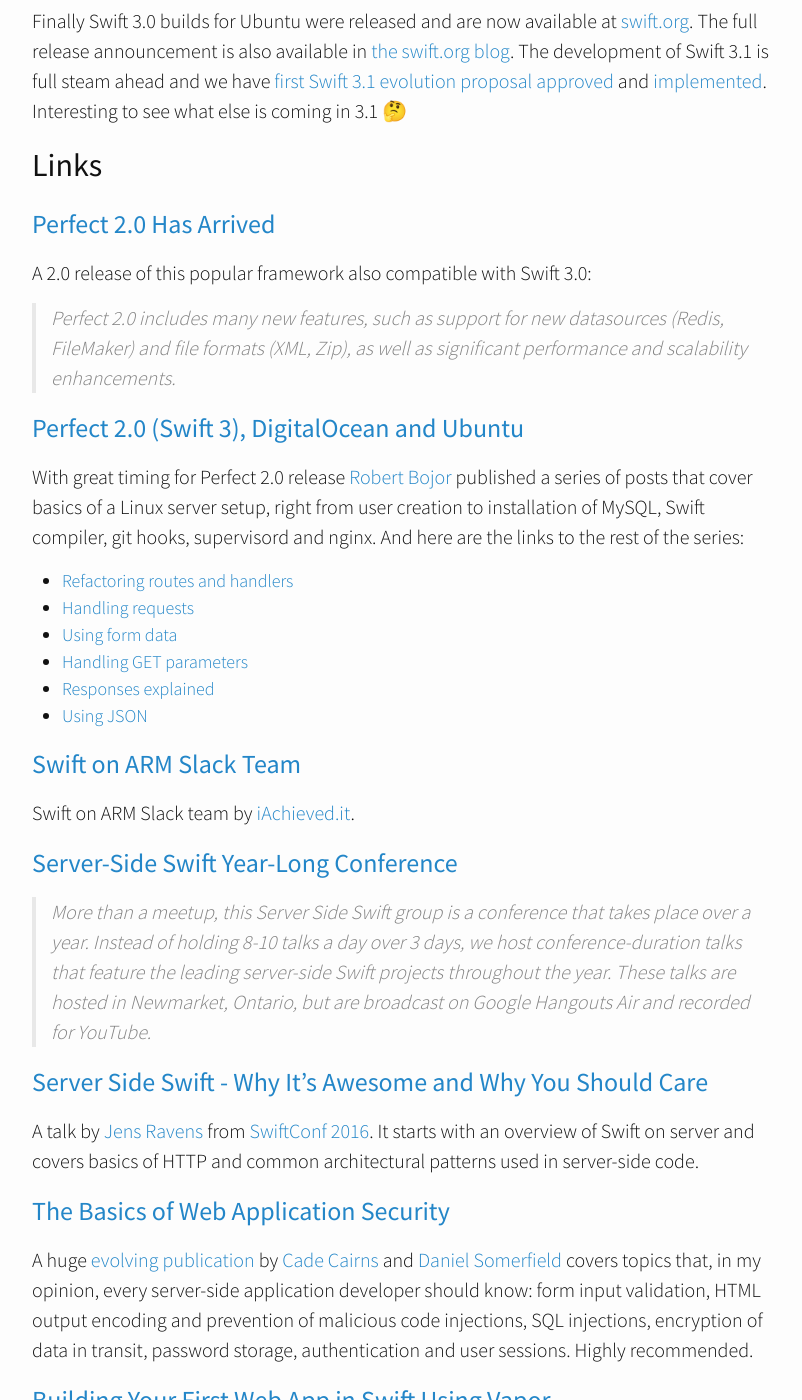
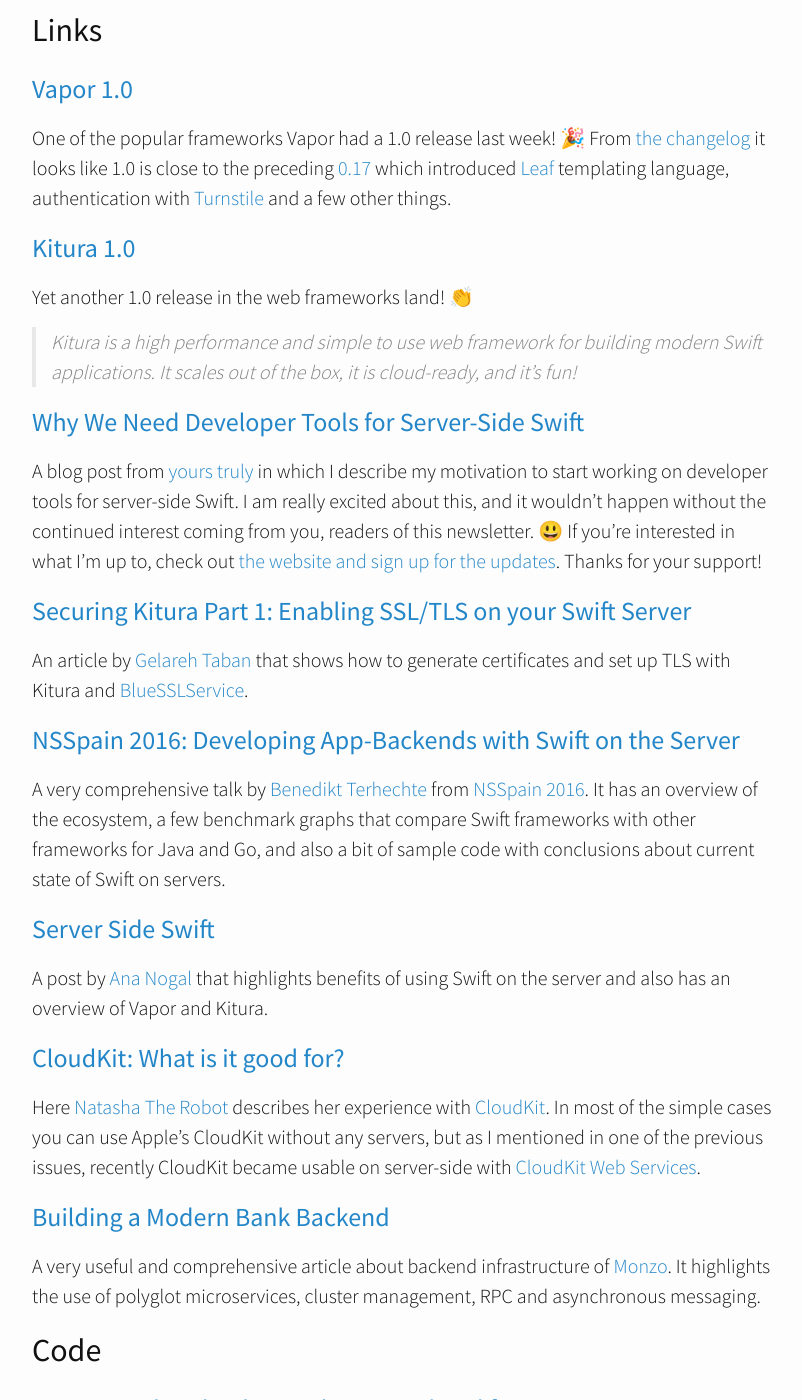
Before and after one commit to ServerSwift/serverswift.tech, a Jekyll site: the page built from index.html, in a window 1280 px wide and 1400 px high, scrolled down 577 px. Shown: the whole window, without its empty margins (238-1040 px from the left). Built offline with Jekyll 4.4.1, drawn with Linux system fonts in a browser that asks for light colours; nearby versions of some CDN libraries; some of the changed text lies outside the part shown.

Commit message:
Issue #10

```diff
--- a/_posts/2016-09-15-issue9.markdown
+++ b/_posts/2016-09-15-issue9.markdown
@@ -11,6 +11,8 @@
 [first Swift 3.1 evolution proposal approved](https://github.com/apple/swift-evolution/pull/522/files)
 and [implemented](https://github.com/apple/swift/commit/65284a581afb510f873f69a41af7d1d006e11183#diff-4ac32a78649ca5bdd8e0ba38b7006a1e).
 Interesting to see what else is coming in 3.1 🤔
+
+[<small><i>Max Desiatov</i></small>](https://twitter.com/maxdesiatov)
 
 ## Links
 
--- /dev/null
+++ b/_posts/2016-09-22-issue10.markdown
@@ -0,0 +1,83 @@
+---
+layout: post
+title:  "Issue #10"
+date:   2016-09-22
+---
+
+## Links
+
+### [Vapor 1.0](https://vapor.codes)
+
+One of the popular frameworks Vapor had a 1.0 release last week! 🎉 From
+[the changelog](https://github.com/vapor/vapor/releases) it looks like 1.0 is
+close to the preceding [0.17](https://github.com/vapor/vapor/releases/tag/0.17.0)
+which introduced [Leaf](https://github.com/vapor/leaf) templating language,
+authentication with [Turnstile](https://github.com/stormpath/Turnstile) and a
+few other things.
+
+### [Kitura 1.0](https://github.com/IBM-Swift/Kitura/releases/tag/1.0.0)
+
+Yet another 1.0 release in the web frameworks land! 👏
+
+> Kitura is a high performance and simple to use web framework for building modern Swift applications.
+> It scales out of the box, it is cloud-ready, and it's fun!
+
+### [Why We Need Developer Tools for Server-Side Swift](https://medium.com/@MaxD/why-we-need-developer-tools-for-server-side-swift-820f5ad6c8b2)
+
+A blog post from [yours truly](https://twitter.com/maxdesiatov) in which I describe
+my motivation to start working on developer tools for server-side Swift. I am
+really excited about this, and it wouldn't happen without the continued interest
+coming from you, readers of this newsletter. 😃 If you're interested in what I'm
+up to, check out [the website and sign up for the updates](https://www.astrocat.tech).
+Thanks for your support!
+
+### [Securing Kitura Part 1: Enabling SSL/TLS on your Swift Server](https://developer.ibm.com/swift/2016/09/22/securing-kitura-part-1-enabling-ssltls-on-your-swift-server/)
+
+An article by [Gelareh Taban](https://twitter.com/gadphly) that shows how to generate
+certificates and set up TLS with Kitura and [BlueSSLService](https://github.com/IBM-Swift/BlueSSLService).
+
+### [NSSpain 2016: Developing App-Backends with Swift on the Server](https://speakerdeck.com/terhechte/nsspain-2016-developing-app-backends-with-swift-on-the-server)
+
+A very comprehensive talk by [Benedikt Terhechte](https://twitter.com/terhechte)
+from [NSSpain 2016](http://2016.nsspain.com). It has an overview of the ecosystem,
+a few benchmark graphs that compare Swift frameworks with other frameworks for
+Java and Go, and also a bit of sample code with conclusions about
+current state of Swift on servers.
+
+### [Server Side Swift](http://www.ananogal.com/blog/server-side-swift/)
+
+A post by [Ana Nogal](https://twitter.com/anainogal) that highlights benefits
+of using Swift on the server and also has an overview of Vapor and Kitura.
+
+### [CloudKit: What is it good for?](https://www.natashatherobot.com/cloudkit-what-is-it-good-for/)
+
+Here [Natasha The Robot](https://twitter.com/natashatherobot) describes her
+experience with [CloudKit](https://developer.apple.com/icloud/).
+In most of the simple cases you can use Apple's CloudKit without any servers, but
+as I mentioned in one of the previous issues, recently CloudKit
+became usable on server-side with [CloudKit Web Services](https://developer.apple.com/library/ios/documentation/DataManagement/Conceptual/CloutKitWebServicesReference/Introduction/Introduction.html).
+
+### [Building a Modern Bank Backend](https://monzo.com/blog/2016/09/19/building-a-modern-bank-backend/)
+
+A very useful and comprehensive article about backend infrastructure of [Monzo](https://monzo.com).
+It highlights the use of polyglot microservices, cluster management, RPC and
+asynchronous messaging.
+
+## Code
+
+### [DemoPeripheral - Bluetooth LE Peripheral for ARM Linux Device](https://github.com/colemancda/DemoPeripheral)
+
+> Turn your ARM Linux device (e.g. BeagleBone, Raspberry Pi, Orange Pi) into an iBeacon and Bluetooth Low Energy peripheral with Swift. Includes iOS app for interacting with the peripheral via Bluetooth.
+
+### [SwiftyBeaver Logging Provider for Vapor](https://github.com/SwiftyBeaver/SwiftyBeaver-Vapor)
+
+> Adds the powerful logging of SwiftyBeaver to Vapor for server-side Swift 3 on Linux and Mac.
+
+### [Kakapo - Mock Server Behaviors and Responses in Swift](https://github.com/devlucky/Kakapo)
+
+>Kakapo is a dynamic mocking library. It allows you to replicate your backend APIs and logic.
+With Kakapo you can easily prototype your application based on your API specifications.
+
+## Lastly...
+
+### [How to Build a Robot That “Sees” With $100 and TensorFlow](https://www.oreilly.com/learning/how-to-build-a-robot-that-sees-with-100-and-tensorflow) 🤖
```
